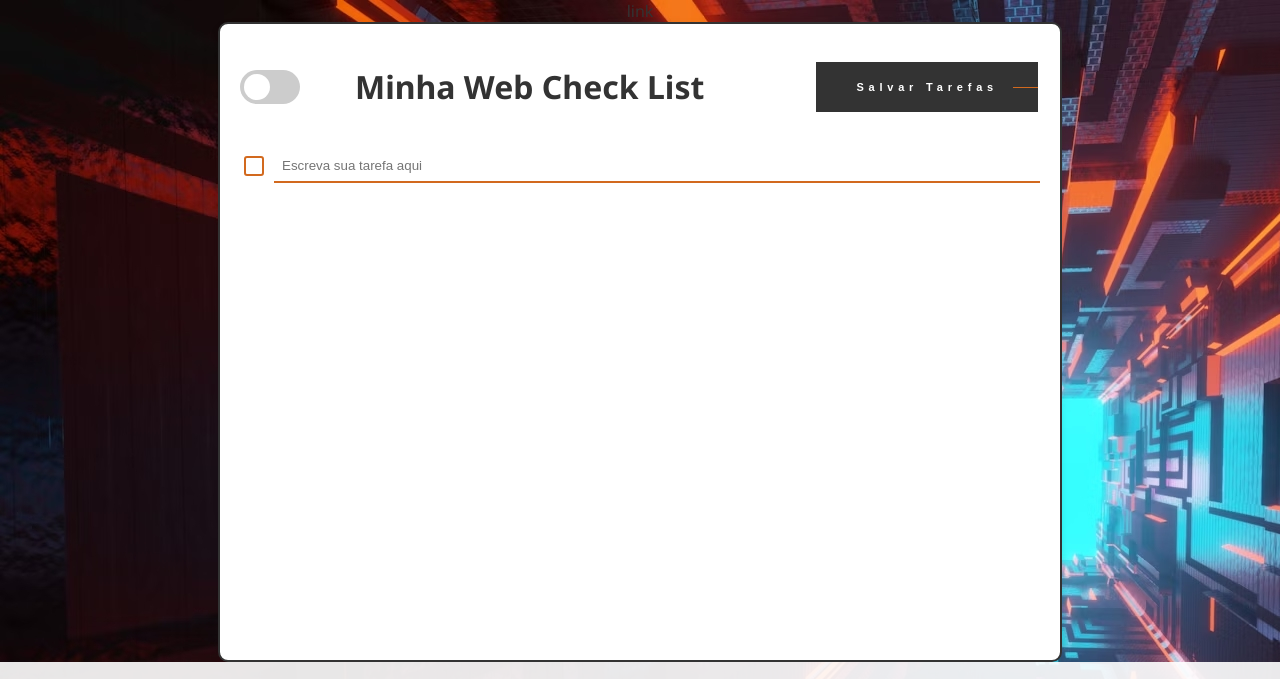
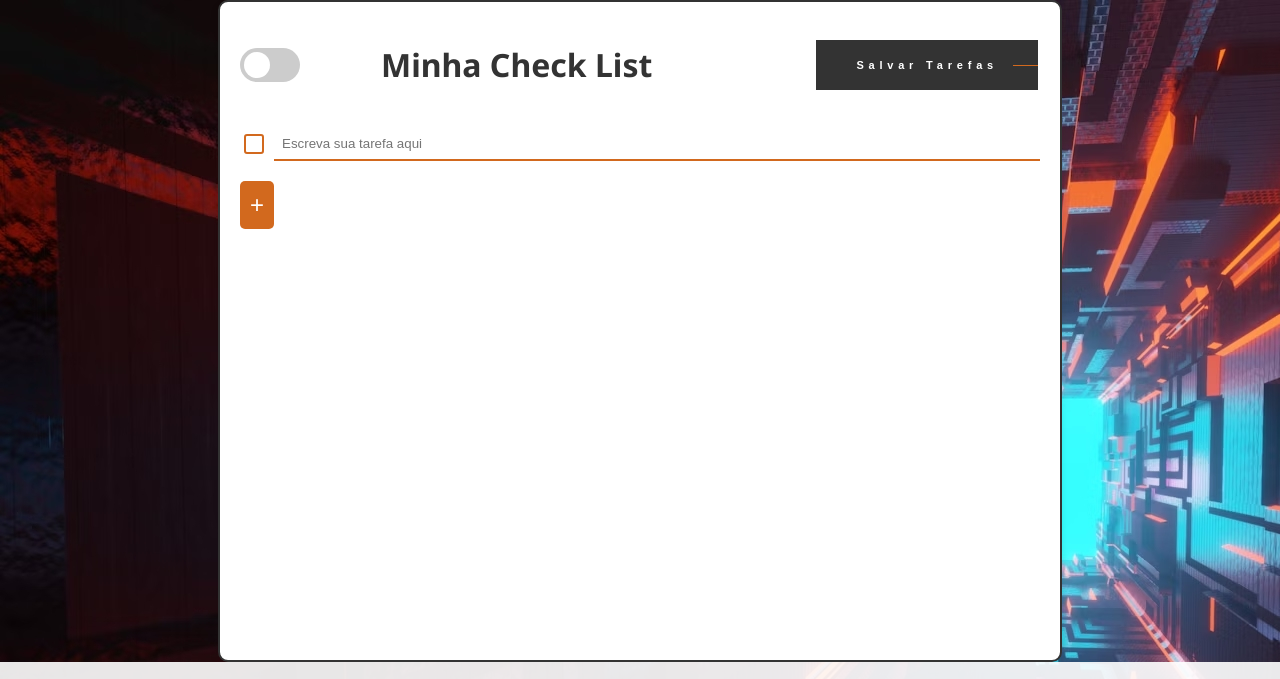
Before and after one commit to gustavofda/check-list, a plain HTML site: page index.html in a window 1280 px wide. Shown: the top 679 px of the page. Drawn offline with Linux system fonts and the light colour scheme.

Commit message:
feat: adicionei o botão + para add mais linhas

```diff
--- a/index.html
+++ b/index.html
@@ -5,7 +5,6 @@
     <meta name="viewport" content="width=device-width, initial-scale=1.0">
     <title>Minha Check List</title>
     <link rel="stylesheet" href="style.css">
-    link
 </head>
 <body>
     <div class="container">
@@ -17,7 +16,7 @@
                     <span class="slider"></span>
                 </label>
             </div>
-            <h1>Minha Web Check List</h1>
+            <h1>Minha Check List</h1>
             <div class="icon"></div>
             <button class="save-btn" onclick="saveTasks()">Salvar Tarefas</button>
         </div>
@@ -28,11 +27,11 @@
                 <input type="text" placeholder="Escreva sua tarefa aqui" class="task-input">
             </div>
         </div>
+        <button class="add-btn" onclick="addTask()">+</button>
     </div>
 
     <footer>
-        <div class="footer__contact">
-        </div>
+        <div class="footer__contact"></div>
         <ul>
             <li>
                 <a href="https://www.instagram.com/gustavo.fda/">
--- a/script.js
+++ b/script.js
@@ -45,3 +45,27 @@ function loadTasks() {
         });
     }
 }
+
+// Função para adicionar uma nova tarefa
+function addTask() {
+    // Cria um novo div para a nova tarefa
+    const newItem = document.createElement('div');
+    newItem.classList.add('item'); // Adiciona a classe 'item' para estilização
+
+    // Cria o checkbox
+    const checkbox = document.createElement('input');
+    checkbox.type = 'checkbox';
+
+    // Cria a caixa de texto
+    const taskInput = document.createElement('input');
+    taskInput.type = 'text';
+    taskInput.placeholder = 'Escreva sua tarefa aqui';
+    taskInput.classList.add('task-input'); // Adiciona a classe 'task-input'
+
+    // Adiciona o checkbox e a caixa de texto ao novo div
+    newItem.appendChild(checkbox);
+    newItem.appendChild(taskInput);
+
+    // Adiciona o novo item à checklist
+    document.querySelector('.checklist').appendChild(newItem);
+}
--- a/style.css
+++ b/style.css
@@ -335,6 +335,21 @@ body.dark-mode .task-input {
     }
 }
 
+.add-btn {
+    padding: 10px;
+    font-size: 24px; /* Tamanho do texto */
+    color: #fff; /* Cor do texto */
+    background-color: #D2691E; /* Cor do fundo */
+    border: none; /* Remove a borda padrão */
+    border-radius: 5px; /* Bordas arredondadas */
+    cursor: pointer; /* Muda o cursor ao passar o mouse */
+    margin-top: 10px; /* Espaçamento acima do botão */
+}
+
+.add-btn:hover {
+    background-color: #b45d15; /* Cor do fundo ao passar o mouse */
+}
+
 @media (max-width: 480px) {
     .switch {
         width: 50px;
```
